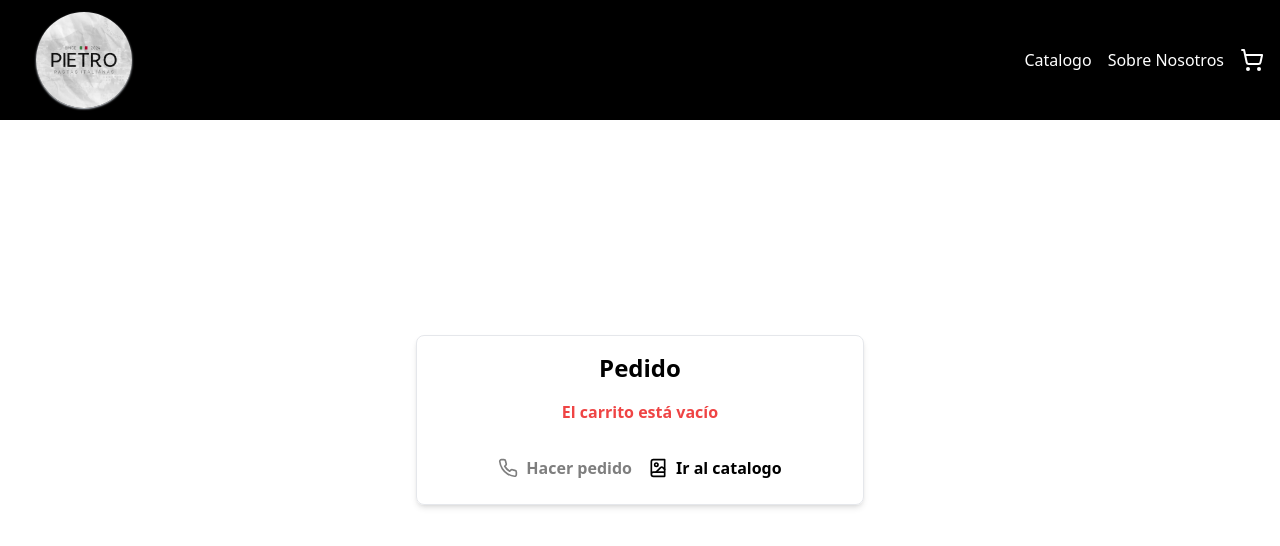
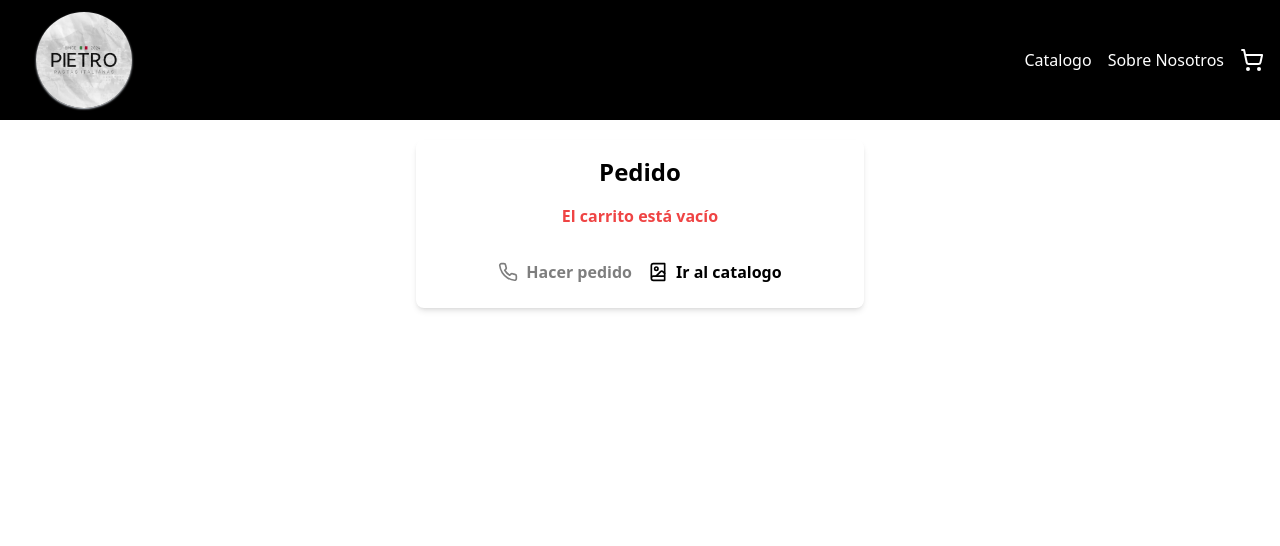
Before and after one commit to LautaroCaballero/Pietro-web, a React (Vite) app: page /cart in a window 1280 px wide. Shown: the top 546 px of the page. Built offline with nearby package versions, Linux system fonts and the light colour scheme.

Commit message:
Pietro Pastas - Bug fix in cart

```diff
--- a/src/pages/cart/Cart.page.jsx
+++ b/src/pages/cart/Cart.page.jsx
@@ -60,10 +60,11 @@ export const Cart = () => {
   const isOrderInvalid = state.cart_data.length === 0 || !clientName || !clientAddress || selectedDay === "" || selectedPaymentMethod === "";
 
   return (
-    <div className="h-[calc(100vh-200px)] flex flex-col items-center justify-center font-semibold">
-      <div className="flex flex-col w-full max-w-md p-4 space-y-4 rounded-lg border shadow-md">
+    <div className="mt-5 flex flex-col items-center justify-center font-semibold ">
+      <div className="flex flex-col w-full max-w-md p-4 space-y-4 rounded-lg shadow-md ">
         <h1 className="text-2xl font-bold text-center">Pedido</h1>
-        <div className="space-y-2">
+        <div className="space-y-2 ">
+
           {state.cart_data.length === 0 ? (
             <div className="text-center text-red-500">El carrito está vacío</div>
           ) : (
@@ -87,6 +88,7 @@ export const Cart = () => {
                   </div>
                 </div>
               ))}
+
               <div className="my-1 w-full py-2 border-b border-gray-300">
                 <h2 className="px-2 font-bold">Total: ${state.cart_total_price}</h2>
               </div>
--- a/src/ui/interfaces/Navbar.interface.jsx
+++ b/src/ui/interfaces/Navbar.interface.jsx
@@ -7,7 +7,7 @@ export const Navbar = () => {
   const [isOpen, setIsOpen] = useState(false);
 
   return (
-    <nav className="bg-black text-white px-4 py-3 md:flex md:items-center md:justify-between">
+    <nav className="bg-black text-white px-4 py-3 md:flex md:items-center md:justify-between z-100000">
       <div className="flex justify-between items-center">
         <div className="text-2xl font-bold"><Link to={"/"}>
           <img className="ml-5 w-24 rounded-full shadow-sm shadow-slate-200" src={Logo} />
```
